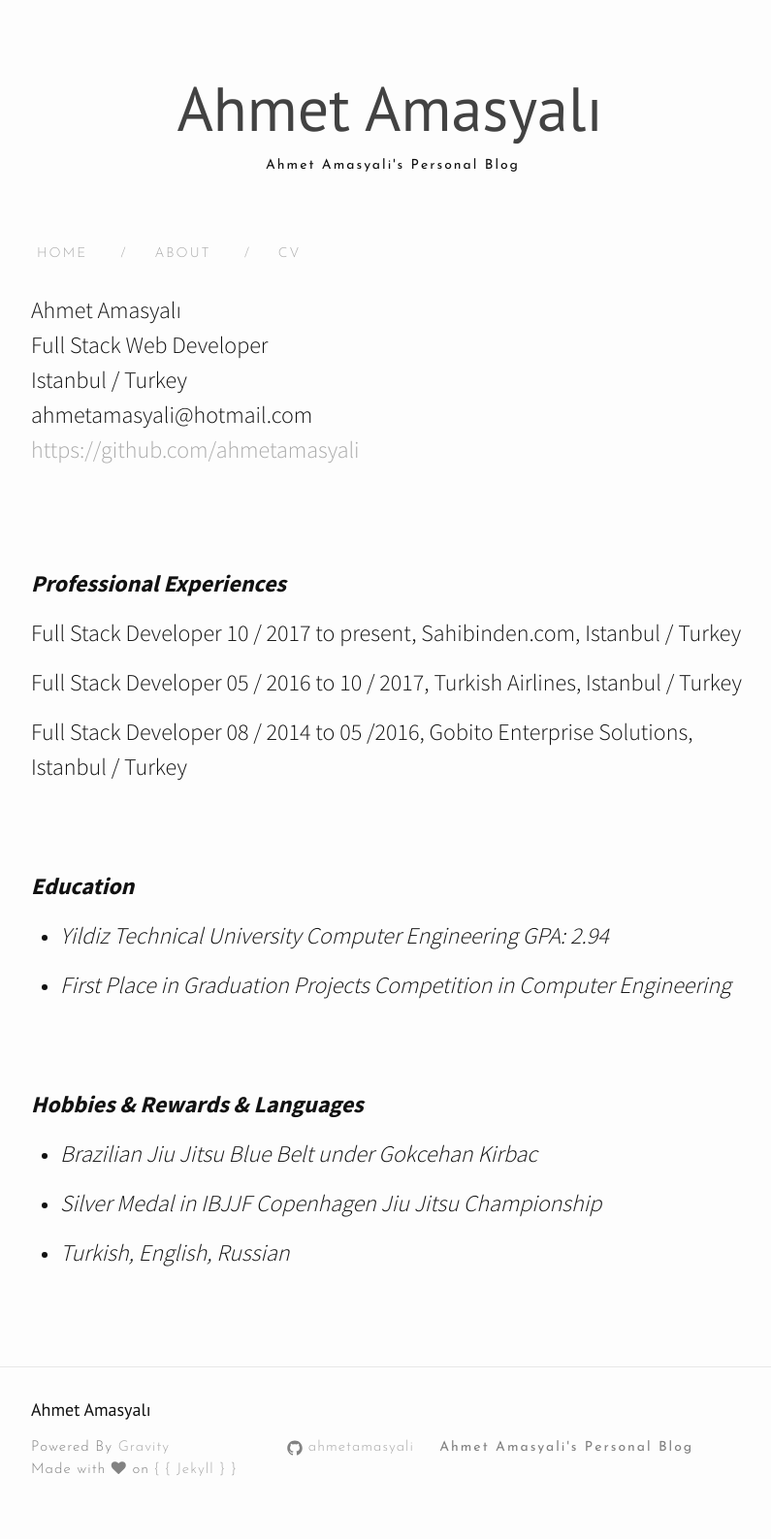
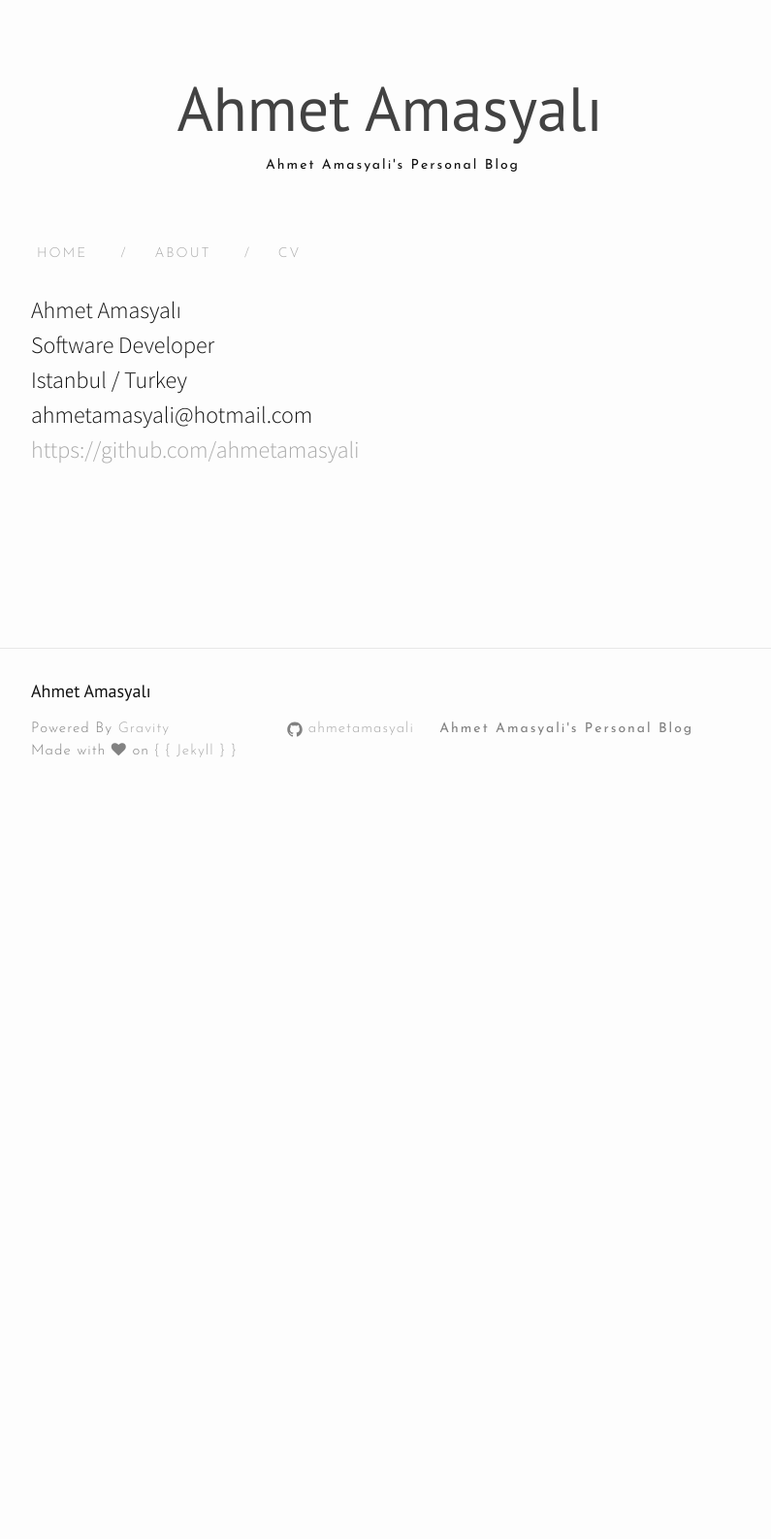
Before and after one commit to ahmetamasyali/blog.github.io, a Jekyll site: the page built from experiences.md, in a window 1280 px wide. Shown: the whole page at 97% size, without its empty margins (238-1033 px from the left). Built offline with Jekyll 4.4.1, drawn with Linux system fonts in a browser that asks for light colours; nearby versions of some CDN libraries; after the commit the page ends 900 px from its top, so only the background shows below that.

Commit message:
Update experiences.md

```diff
--- a/experiences.md
+++ b/experiences.md
@@ -5,38 +5,9 @@ permalink: /experiences/
 category: "cv"
 ---
 Ahmet Amasyalı<br />
-Full Stack Web Developer<br />
+Software Developer<br />
 Istanbul / Turkey <br />
 ahmetamasyali@hotmail.com <br />
 <a href="https://github.com/ahmetamasyali" class="external" target="_blank">https://github.com/ahmetamasyali</a>
 
 <br /><br />
-
-***Professional Experiences***
-
-Full Stack Developer 10 / 2017 to present, Sahibinden.com, Istanbul /
-Turkey
-
-Full Stack Developer 05 / 2016 to 10 / 2017, Turkish Airlines,
-Istanbul / Turkey
-
-Full Stack Developer 08 / 2014 to 05 /2016, Gobito Enterprise
-Solutions, Istanbul / Turkey
-
-
-<br /><br />
-***Education***
-
--   *Yildiz Technical University Computer Engineering GPA: 2.94*
-
--   *First Place in Graduation Projects Competition in Computer
-    Engineering*
-
-<br /><br />
-***Hobbies & Rewards & Languages***
-
--   *Brazilian Jiu Jitsu Blue Belt under Gokcehan Kirbac*
-
--   *Silver Medal in IBJJF Copenhagen Jiu Jitsu Championship*
-
--   *Turkish, English, Russian*
```
